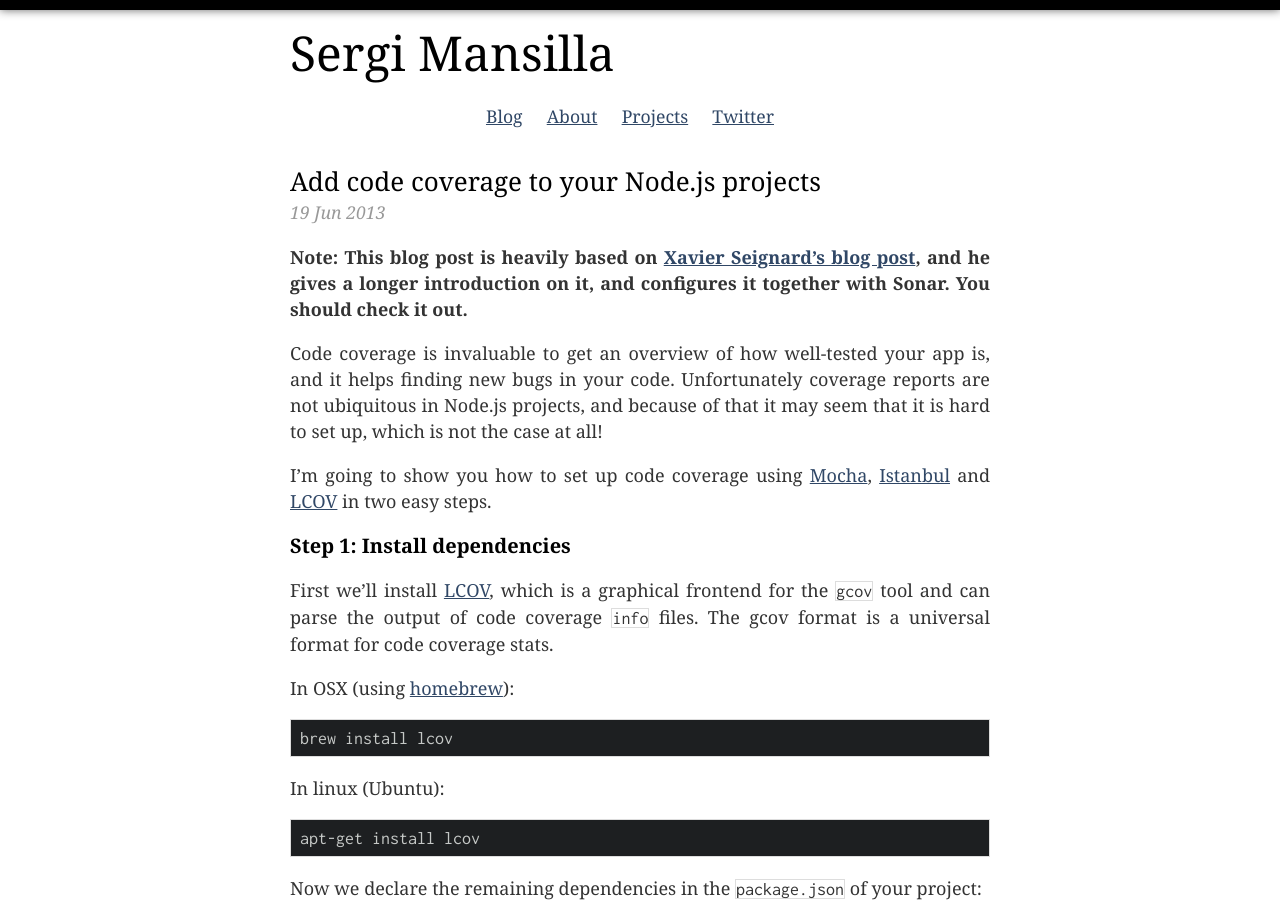
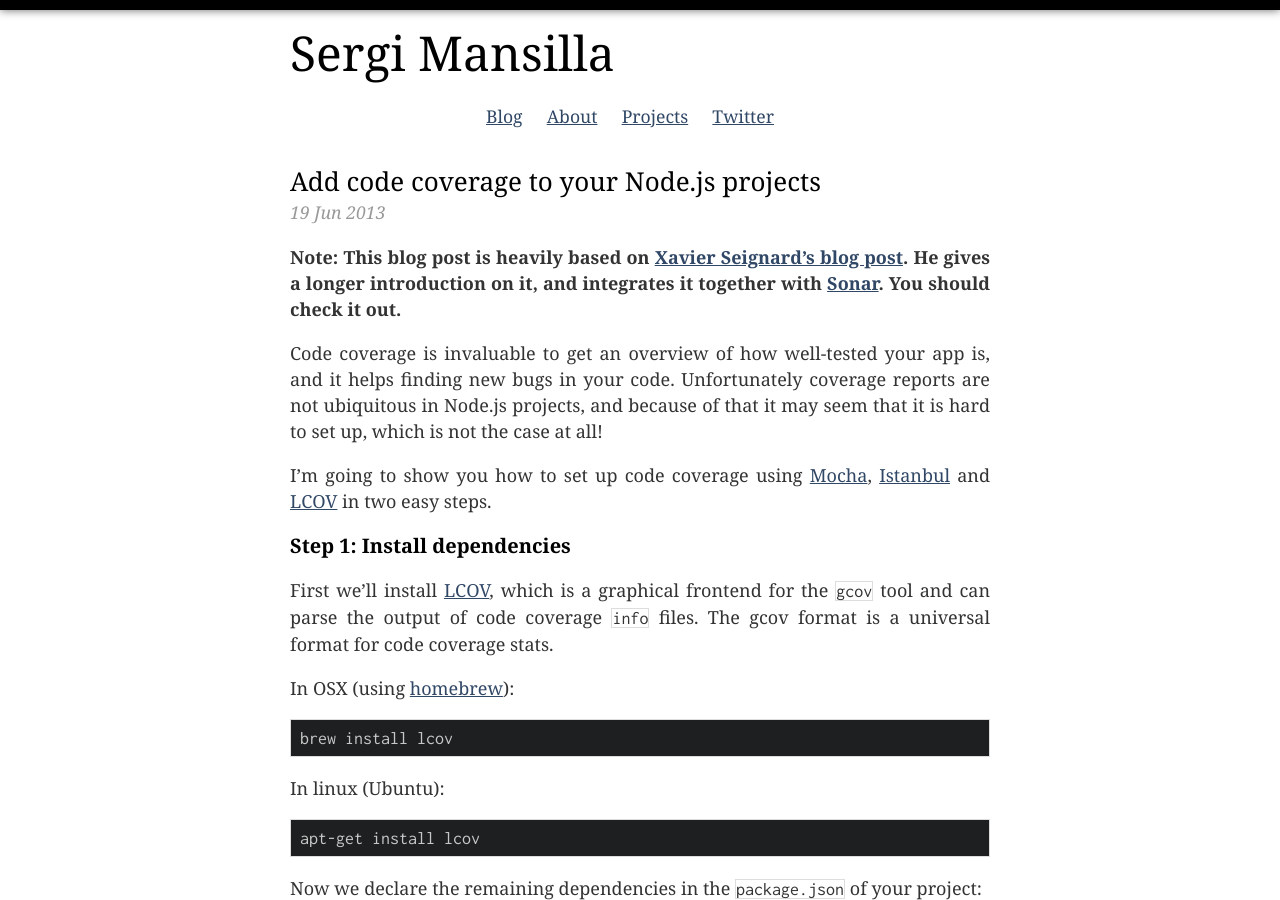
Before and after one commit to sergi/sergi.github.com, a Jekyll site: the page built from index.html, in a window 1280 px wide and 900 px high. Built offline with Jekyll 4.4.1, drawn with Linux system fonts in a browser that asks for light colours; some web fonts are replaced; Markdown is read by kramdown in place of the engine named in the settings; a script that is not in the unit is left out; the list of posts is cut into pages by our own code.

Commit message:
Rephrasing on last article.

```diff
--- a/_posts/2013-06-19-test-coverage-node.md
+++ b/_posts/2013-06-19-test-coverage-node.md
@@ -6,8 +6,8 @@
 ---
 <img class="header-img" src="../../images/istanbul.jpg" title="Istanbul" style="width: 100%;" />
 
-**Note: This blog post is heavily based on [Xavier Seignard's blog post](http://xseignard.github.io/2013/04/25/quality-analysis-on-node.js-projects-with-mocha-istanbul-and-sonar/), and he gives
-a longer introduction on it, and configures it together with Sonar. You should
+**Note: This blog post is heavily based on [Xavier Seignard's blog post](http://xseignard.github.io/2013/04/25/quality-analysis-on-node.js-projects-with-mocha-istanbul-and-sonar/). He gives
+a longer introduction on it, and integrates it together with [Sonar](http://www.sonarqube.org/). You should
 check it out.**
 
 Code coverage is invaluable to get an overview of how well-tested your app is, and it helps finding new bugs in your code. Unfortunately coverage reports are not ubiquitous in Node.js projects, and because of that it may seem that it is hard to set up, which is not the case at all!
```
